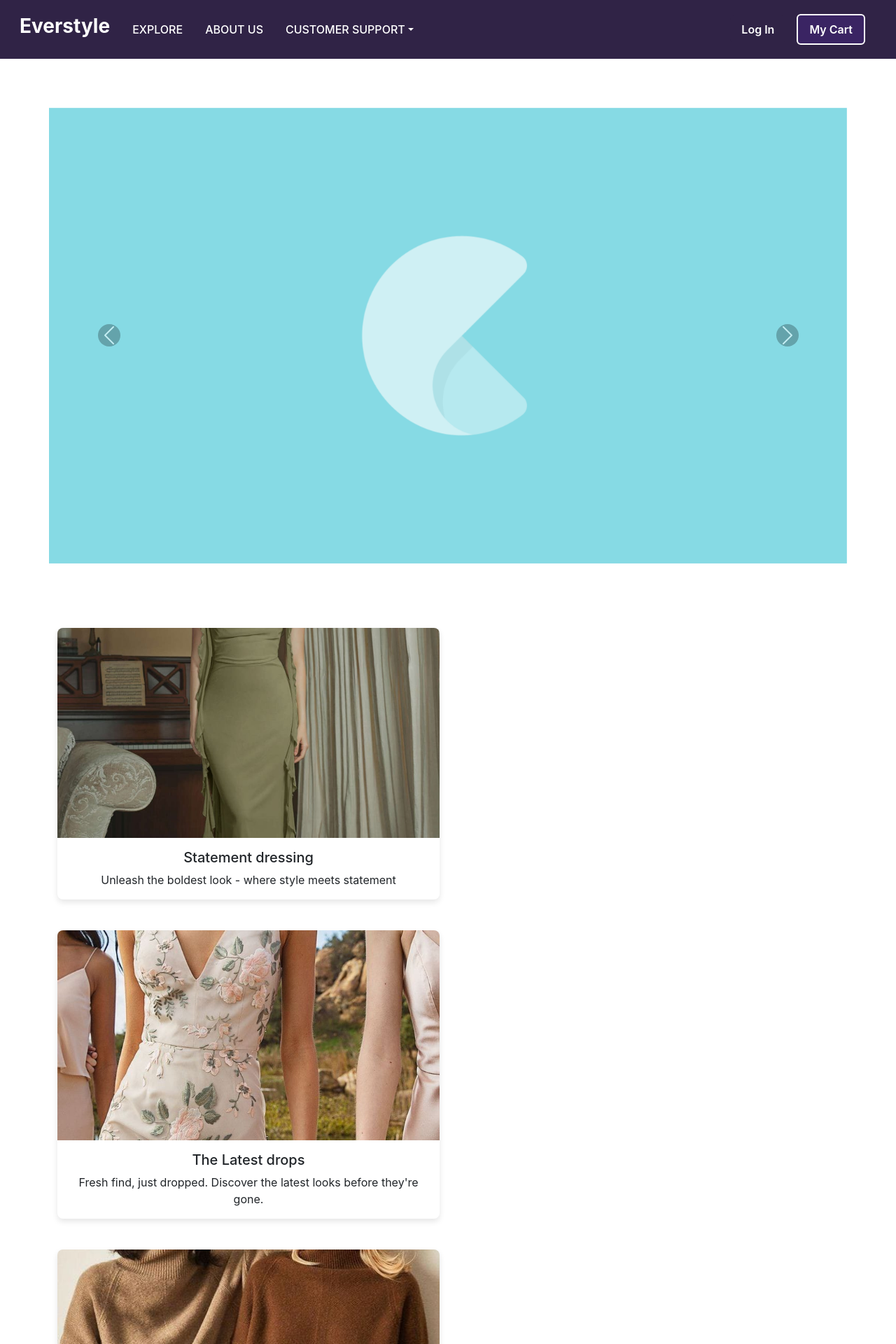
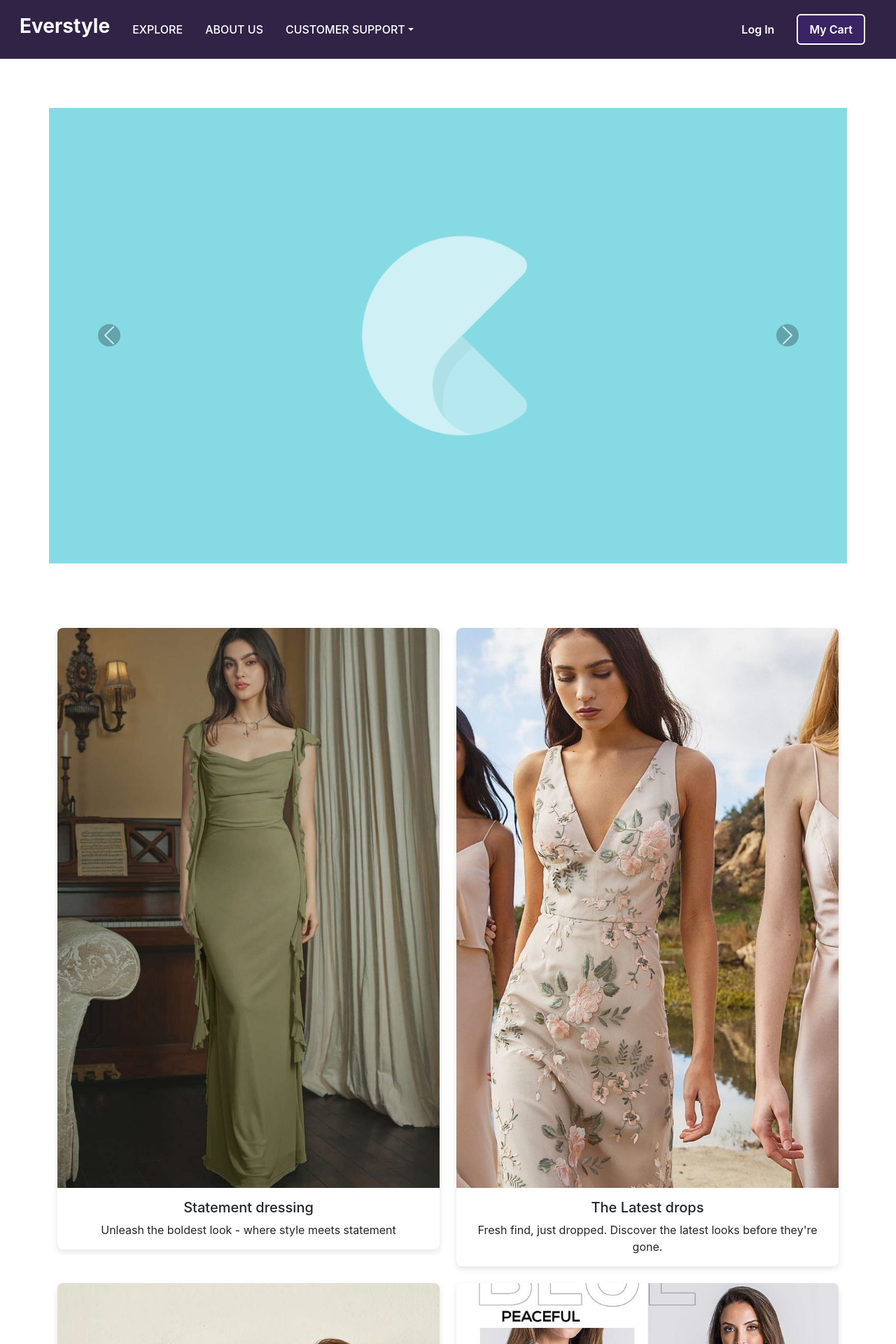
Before and after one commit to JanviMaster/Everstyle, a React (Create React App) app: page / in a window 1280 px wide. Shown: the top 1920 px of the page at 70% size. Built offline with nearby package versions, Linux system fonts and the light colour scheme.

Commit message:
Sixth commit 2.0

```diff
--- a/src/pages/Dashboard.css
+++ b/src/pages/Dashboard.css
@@ -1,20 +1,18 @@
 /* Dashboard container styling */
 #carouselExampleInterval {
-  width: 80%; /* Keeps the carousel width */
+  width: 80%;
   margin: 20px auto;
   border-radius: 10px;
   overflow: hidden;
   box-shadow: 0 4px 10px rgba(0, 0, 0, 0.1);
 }
 
-/* Carousel inner images */
 .carousel-inner img {
   width: 100%;
   height: auto;
   object-fit: cover;
 }
 
-/* Carousel control buttons */
 .carousel-control-prev-icon,
 .carousel-control-next-icon {
   background-color: rgba(0, 0, 0, 0.5);
@@ -28,13 +26,12 @@
   background-color: rgba(0, 0, 0, 0.8);
 }
 
-/* Card grid container styling */
+
 .row {
   margin: 20px auto;
-  gap: 20px;
+
 }
 
-/* Card styling */
 .card {
   border: none;
   border-radius: 8px;
@@ -42,7 +39,7 @@
   transition: transform 0.3s ease;
   display: flex;
   flex-direction: column;
-  height: 100%; /* Ensure all cards take the same height */
+  height: 100%;
 }
 
 .card:hover {
@@ -50,7 +47,7 @@
 }
 
 .card img.card-img-top {
-  height: 300px; /* Adjust as needed */
+  height: 800px;
   object-fit: cover;
   border-top-left-radius: 8px;
   border-top-right-radius: 8px;
```
